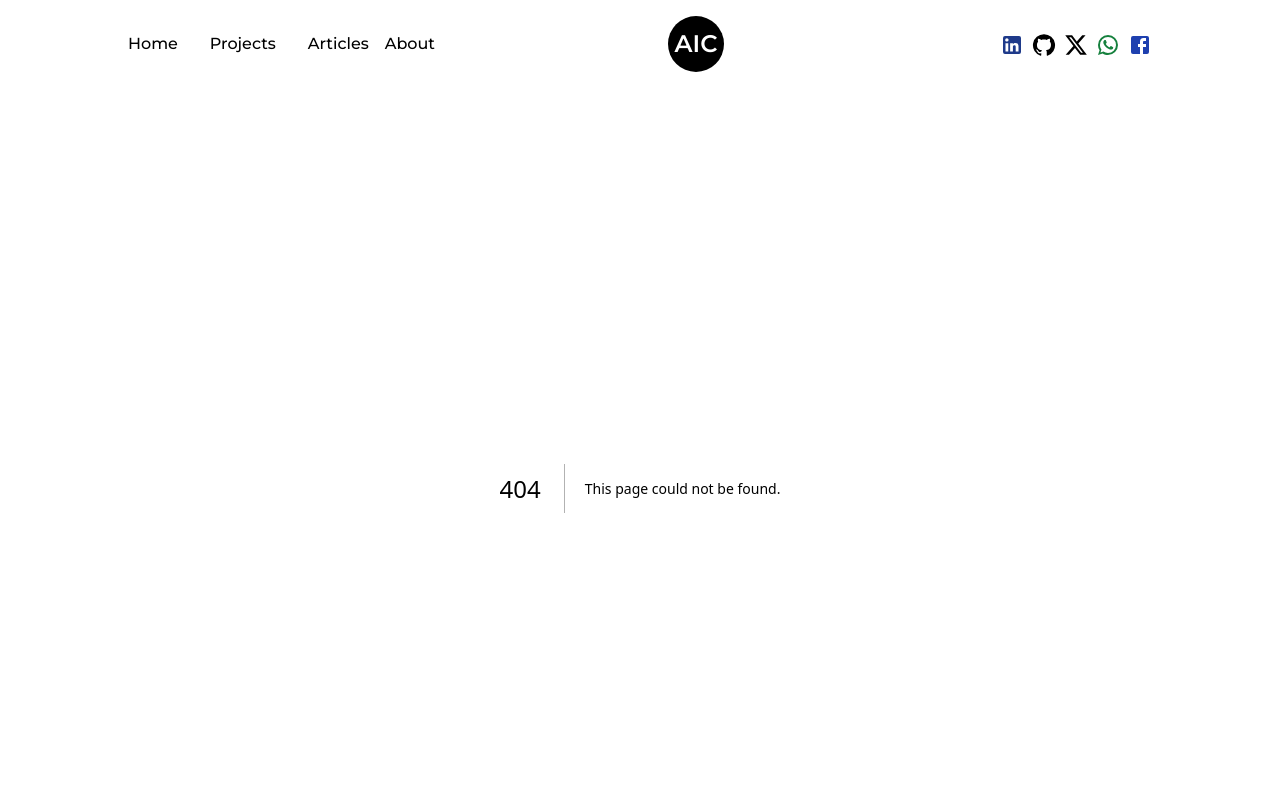
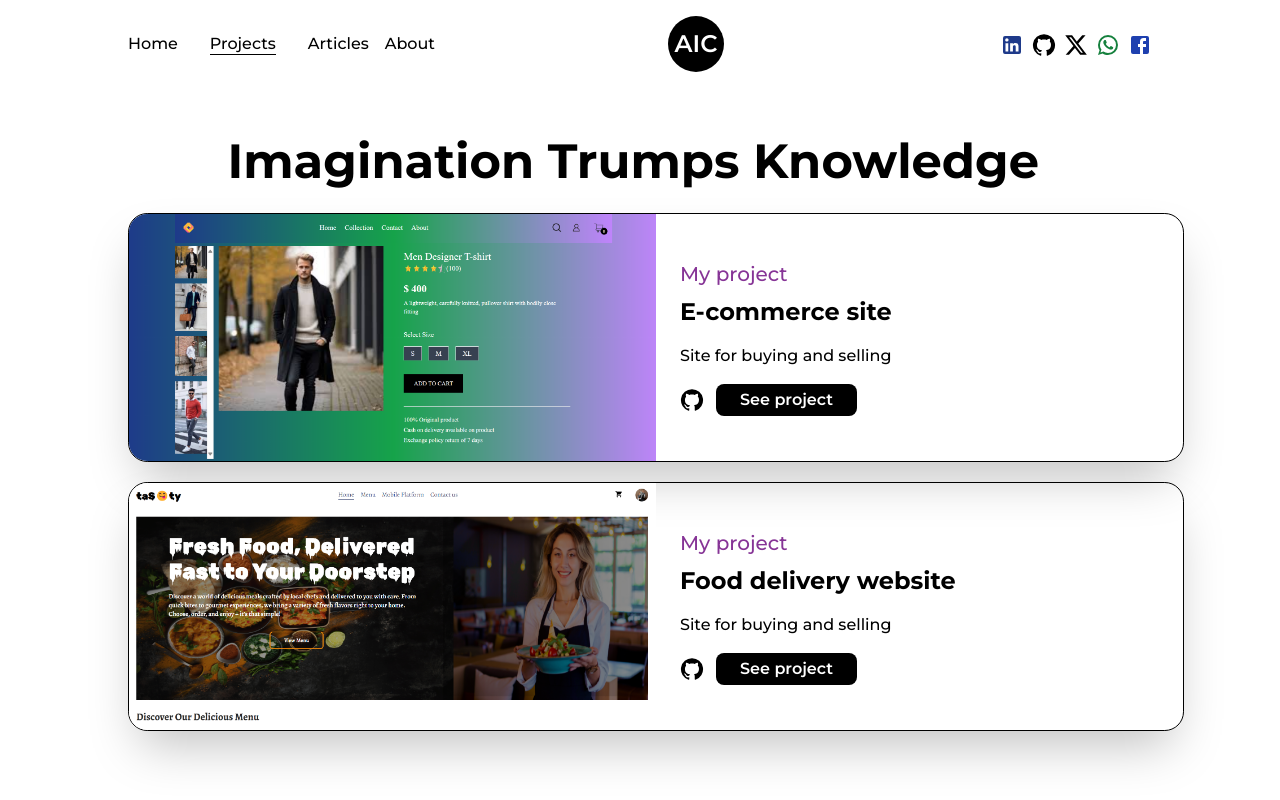
Before and after one commit to Chinweike99/chinweike, a Next.js app: page /projects in a window 1280 px wide. Before the commit this address had no page. Shown: the top 800 px of the page. Built offline with nearby package versions, Linux system fonts and the light colour scheme.

Commit message:
projects

```diff
--- a/src/Components/Navbar.js
+++ b/src/Components/Navbar.js
@@ -32,7 +32,7 @@ const Navbar = () => {
       <nav>
         <CustomLink href="/" title={"Home"} className="mr-4" />
         {/* <CustomLink href="/about" title={"About"} className="mx-4" /> */}
-        <CustomLink href="/project" title={"Projects"} className="mx-4" />
+        <CustomLink href="/projects" title={"Projects"} className="mx-4" />
         <CustomLink href="/articles" title={"Articles"} className="ml-4" />
         <CustomLink href="/profile" title={"About"} className="mx-4" />
       </nav>
--- a/src/assets/assets.js
+++ b/src/assets/assets.js
@@ -3,7 +3,9 @@ import profilepic from './profilepic.jpg'
 import webDeveloper from './webDeveloper.png'
 import must from './must.jpg'
 import must2 from './must2.jpg'
+import ecomerce from "./ecomerce.png"
+import tasty from "./tasty.png"
 
 export const assets = {
- profilephoto, profilepic, webDeveloper, must, must2
+ profilephoto, profilepic,ecomerce, webDeveloper, must, must2, tasty
 }
--- /dev/null
+++ b/src/pages/projects.js
@@ -0,0 +1,111 @@
+import AnimatedText from '@/Components/AnimatedText'
+import Layout from '@/Components/Layout'
+import Head from 'next/head'
+import Image from 'next/image'
+import Link from 'next/link'
+import React from 'react'
+import GitHubIcon from "@mui/icons-material/GitHub";
+import { assets } from '@/assets/assets'
+
+
+
+
+const MyProjects = ({type, title, summary, img, link, github}) => {
+    return(
+        <article className='w-full flex items-center justify-between rounded-[1.2rem] overflow-hidden border border-solid border-black shadow-2xl mb-5'>
+            <Link href={link} target='_blank'
+            className='w-1/2 cursor-pointer overflow-hidden '
+            >
+                <Image src={img} alt={title} className='w-full h-auto overflow-hidden' />
+            </Link>
+
+            <div className='w-1/2 flex flex-col items-start justify-between pl-6'>
+                <span className='text-primary font-medium text-xl'>{type}</span>
+                <Link href={link} target='_blank'>
+                    <h2 className='my-2 w-full text-left text-2xl font-bold'>{title}</h2>
+                </Link>
+                <p className='my-2 font-medium text-black'>{summary}</p>
+                <div className='mt-2 flex items-center'>
+                    <Link href={github} target='_blank' >
+                        <GitHubIcon />
+                    </Link>
+                    <Link href={github} target='_blank'className='ml-3 rounded-lg bg-black text-white p-1 px-6 font-semibold'>
+                        See project
+                    </Link>
+                </div>
+
+            </div>
+        </article>
+    )
+}
+
+
+
+
+
+
+
+
+const projects = () => {
+  return (
+    <>
+        <Head>
+            <title>Chinweike | Projects page</title>
+            <meta name='chinweike' content='projects' />
+        </Head>
+        <main className='w-full mb-16 flex flex-col items-center justify-center'>
+            <Layout className='pt-10'>
+                <AnimatedText text={"Imagination Trumps Knowledge"} className='mb-5' />
+
+                <div className='grid grid-cols-12 gap-24'>
+
+                    <div className='col-span-12'>
+                        <MyProjects
+                        title={"E-commerce site"}
+                        summary={"Site for buying and selling"}
+                        link={'https://estore-pied-theta.vercel.app/'}
+                        type={"My project"}
+                        github={"https://github.com/Chinweike99/estore/tree/master/src"}
+                        img={assets.ecomerce}
+
+                        />
+
+                        <MyProjects
+                        title={"Food delivery website"}
+                        summary={"Site for buying and selling"}
+                        link={'https://github.com/Chinweike99/taSty'}
+                        type={"My project"}
+                        github={"https://github.com/Chinweike99/taSty"}
+                        img={assets.tasty}
+
+                        />
+                    </div>
+                    {/* Main Projects */}
+                    <div className='col-span6-'>
+                        Project 1
+                    </div>
+                    <div className='col-span6-'>
+                        Project 2
+                    </div>
+
+                    <div className='col-span-12'>
+                        Featured Projects
+                    </div>
+                    {/* Main Projects */}
+                    <div className='col-span6-'>
+                        Project 3
+                    </div>
+                    <div className='col-span6-'>
+                        Project 4
+                    </div>
+
+                </div>
+
+
+            </Layout>
+        </main>
+    </>
+  )
+}
+
+export default projects
```
Also changed, not shown: src/assets/ecomerce.png (added), src/assets/tasty.png (added).
